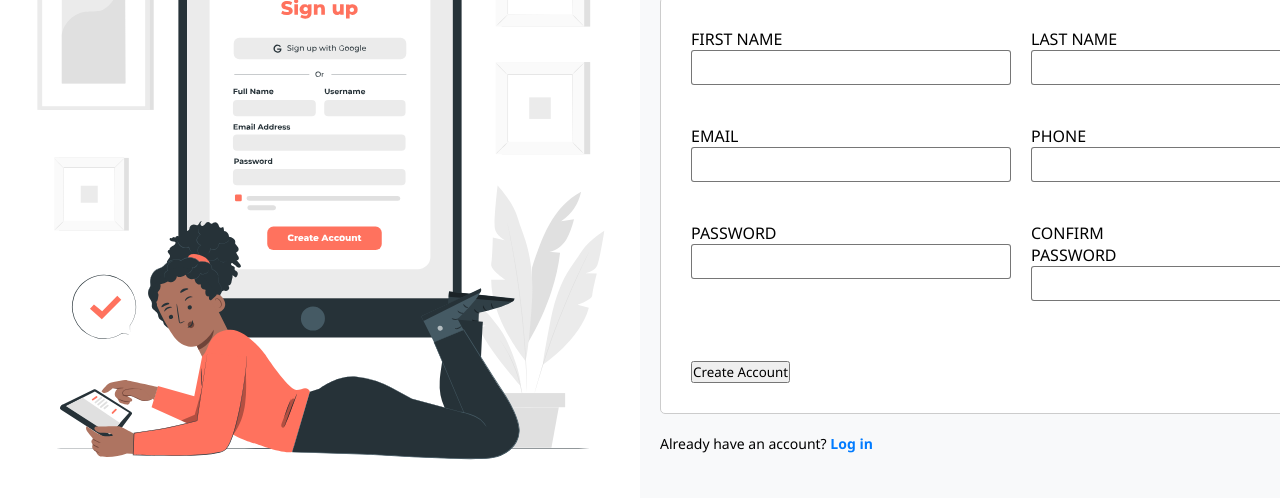
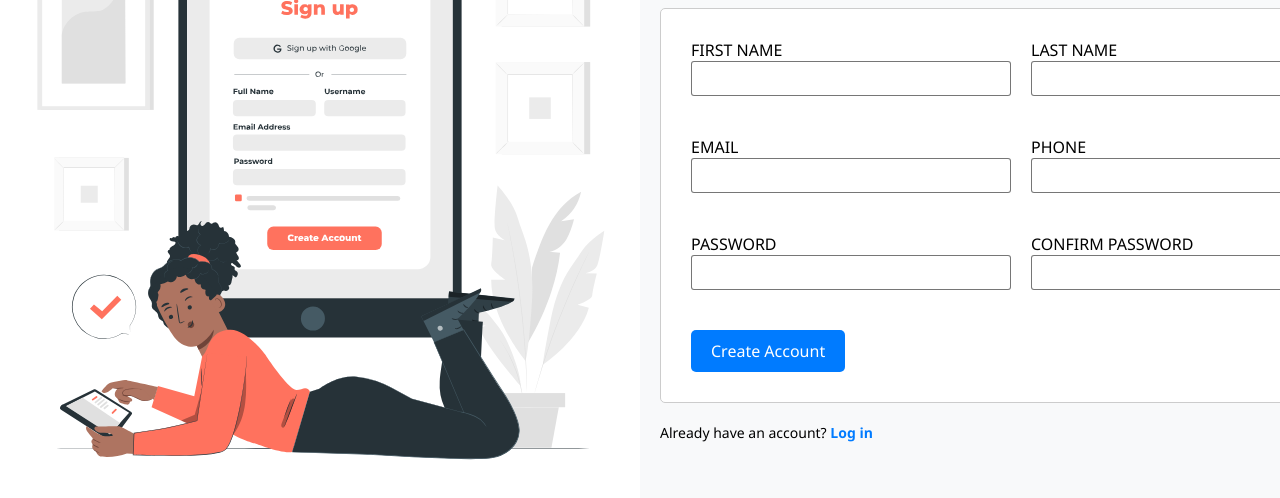
Before and after one commit to justryan55/sign-up-form, a plain HTML site: page index.html in a window 1280 px wide. Shown: the part 218-716 px from the top of the page. Drawn offline with Linux system fonts and the light colour scheme.

Commit message:
Updated confirm password to display on one line

```diff
--- a/styles.css
+++ b/styles.css
@@ -55,10 +55,6 @@ html, body {
     flex-direction: row;
 }
 
-.right-side .submit {
-    margin-top: 20px;
-}
-
 .right-side p {
     margin-top: 20px;
     font-size: 14px;
@@ -83,7 +79,7 @@ html, body {
 .input-container label {
     padding-right: 15px;
     width: 50%;
-
+    white-space: nowrap;
 }
 
 .input-container input[type='text'],
@@ -126,3 +122,17 @@ input:valid {
 .error {
     color: red;
 }
+
+.right-side form button[type="submit"] {
+    background-color: #007bff;
+    color: #fff;
+    padding: 10px 20px;
+    border: none;
+    border-radius: 5px;
+    cursor: pointer;
+    font-size: 16px;
+}
+
+.right-side form button[type="submit"]:hover {
+    background-color: #0056b3;
+}
```
